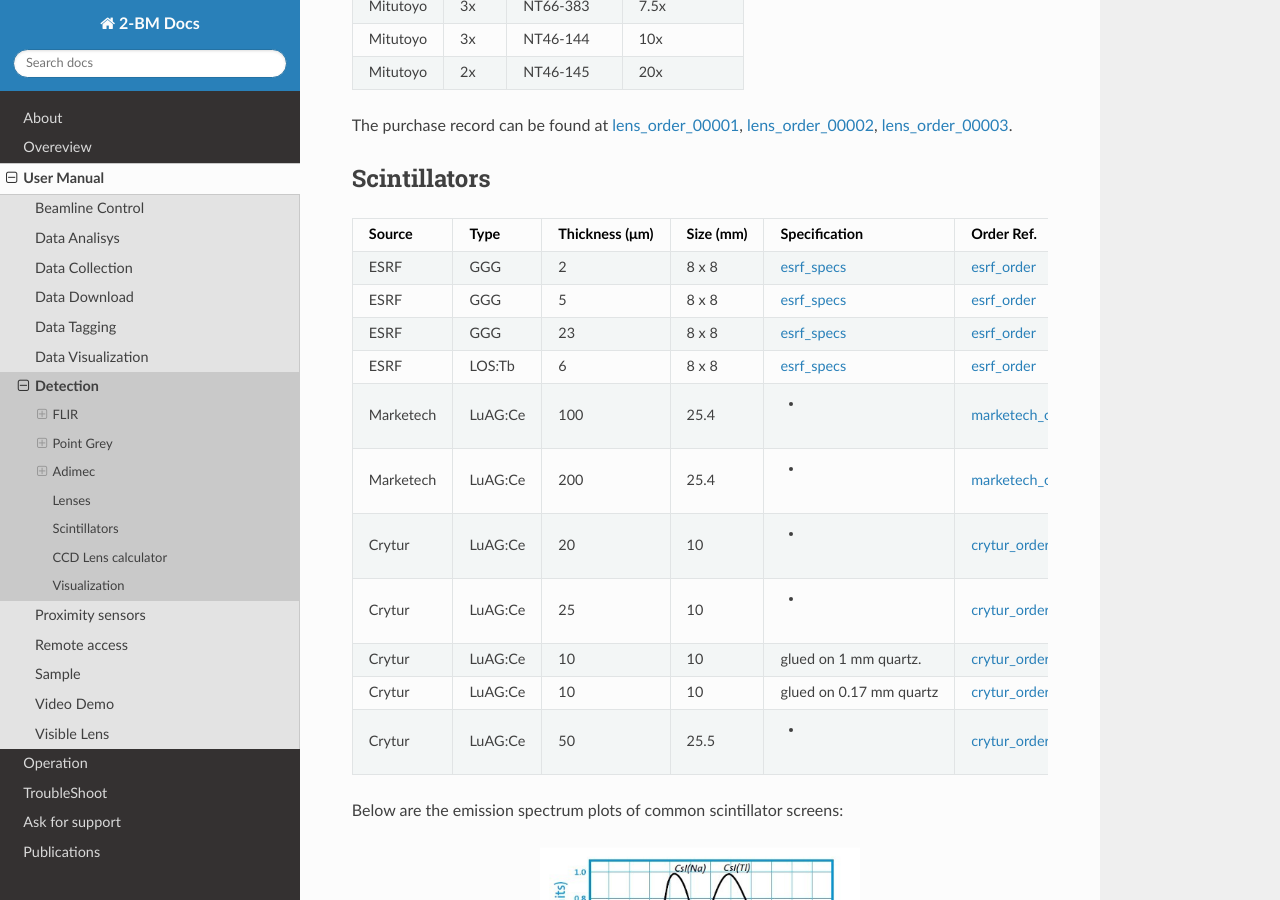
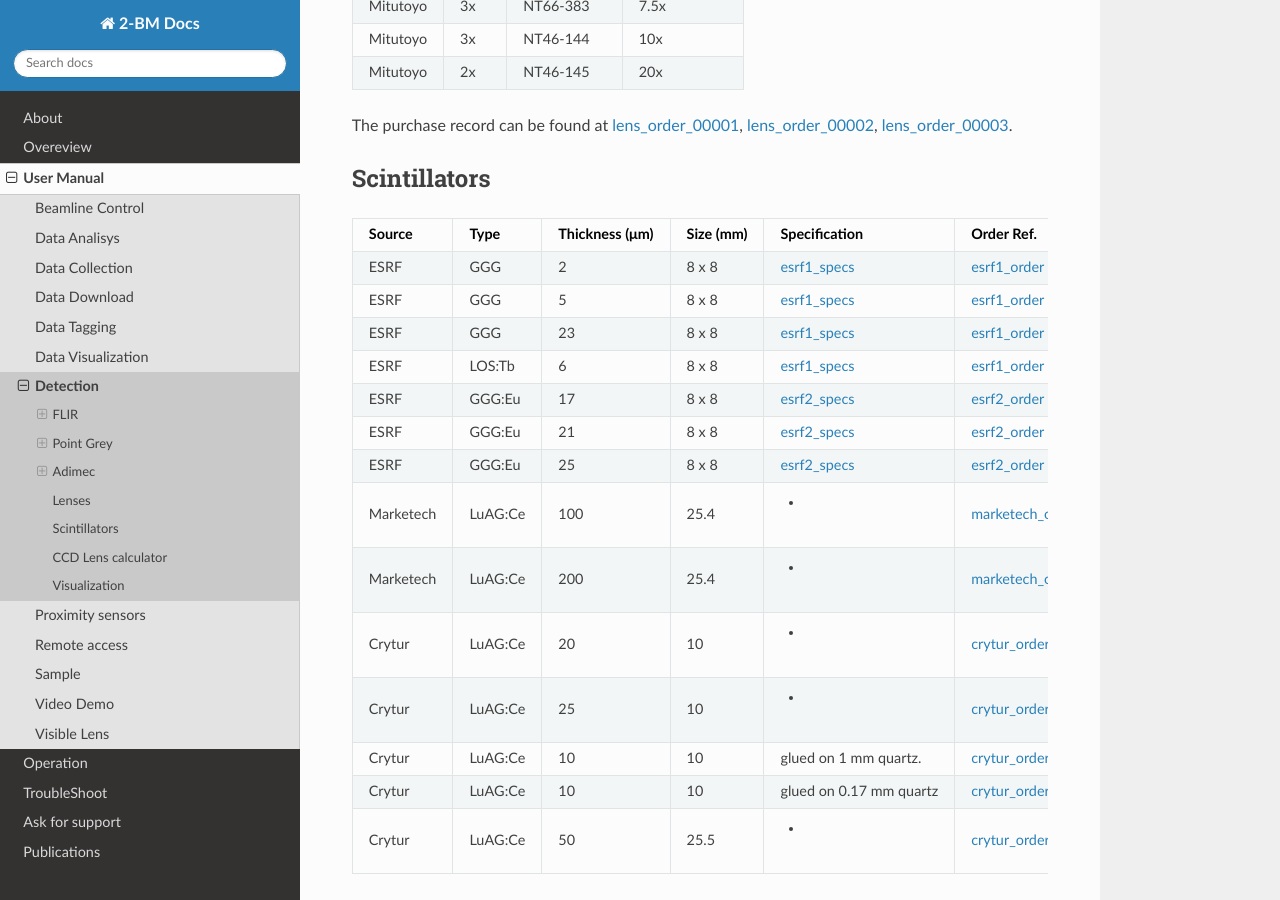
Before and after one commit to xray-imaging/2bm-docs, a Sphinx documentation site: the page built from docs/source/user/item_005.rst, in a window 1280 px wide and 900 px high, scrolled down 6357 px. Built offline with Sphinx 7.4.7 and the Read the Docs theme 2.0.0, drawn with Linux system fonts in a browser that asks for light colours; the version number could not be read and is left out.

Commit message:
added new ESRF scintillator specs

```diff
--- a/docs/source/user/item_005.rst
+++ b/docs/source/user/item_005.rst
@@ -274,8 +274,10 @@ The purchase record can be found at lens_order_00001_, lens_order_00002_, lens_o
 Scintillators
 -------------
 
-.. _esrf_specs: https://anl.box.com/s/0q3bc124x4ai5pnkt01vmbimduwnubee
-.. _esrf_order: https://apps.inside.anl.gov/paris/req.jsp?reqNbr=F6-161076
+.. _esrf1_specs: https://anl.box.com/s/0q3bc124x4ai5pnkt01vmbimduwnubee
+.. _esrf1_order: https://apps.inside.anl.gov/paris/req.jsp?reqNbr=F6-161076
+.. _esrf2_specs: https://anl.box.com/s/wo4ph36t29hw88dkt8ip1rfmunl31nnq
+.. _esrf2_order: https://apps.inside.anl.gov/paris/req.jsp?reqNbr=G2-069073
 .. _marketech_order: https://apps.inside.anl.gov/paris/req.jsp?reqNbr=F6-161075
 .. _crytur_order_01: https://apps.inside.anl.gov/paris/req.jsp?reqNbr=F3-119046
 .. _crytur_order_02: https://apps.inside.anl.gov/paris/req.jsp?reqNbr=F1-153126
@@ -284,13 +286,19 @@ Scintillators
 +-------------+------------------+-----------------+----------------+---------------------------+-------------------------+
 |    Source   |       Type       |  Thickness (μm) |   Size (mm)    |  Specification            |     Order Ref.          |
 +=============+==================+=================+================+===========================+=========================+
-|     ESRF    |        GGG       |         2       |     8 x 8      |     esrf_specs_           |   esrf_order_           |
+|     ESRF    |        GGG       |         2       |     8 x 8      |     esrf1_specs_          |   esrf1_order_          |
 +-------------+------------------+-----------------+----------------+---------------------------+-------------------------+
-|     ESRF    |        GGG       |         5       |     8 x 8      |     esrf_specs_           |   esrf_order_           |
+|     ESRF    |        GGG       |         5       |     8 x 8      |     esrf1_specs_          |   esrf1_order_          |
 +-------------+------------------+-----------------+----------------+---------------------------+-------------------------+
-|     ESRF    |        GGG       |        23       |     8 x 8      |     esrf_specs_           |   esrf_order_           |
+|     ESRF    |        GGG       |        23       |     8 x 8      |     esrf1_specs_          |   esrf1_order_          |
 +-------------+------------------+-----------------+----------------+---------------------------+-------------------------+
-|     ESRF    |      LOS:Tb      |         6       |     8 x 8      |     esrf_specs_           |   esrf_order_           |
+|     ESRF    |      LOS:Tb      |         6       |     8 x 8      |     esrf1_specs_          |   esrf1_order_          |
++-------------+------------------+-----------------+----------------+---------------------------+-------------------------+
+|     ESRF    |      GGG:Eu      |        17       |     8 x 8      |     esrf2_specs_          |   esrf2_order_          |
++-------------+------------------+-----------------+----------------+---------------------------+-------------------------+
+|     ESRF    |      GGG:Eu      |        21       |     8 x 8      |     esrf2_specs_          |   esrf2_order_          |
++-------------+------------------+-----------------+----------------+---------------------------+-------------------------+
+|     ESRF    |      GGG:Eu      |        25       |     8 x 8      |     esrf2_specs_          |   esrf2_order_          |
 +-------------+------------------+-----------------+----------------+---------------------------+-------------------------+
 | Marketech   |     LuAG:Ce      |        100      |     25.4       |          -                |   marketech_order_      |
 +-------------+------------------+-----------------+----------------+---------------------------+-------------------------+
```
